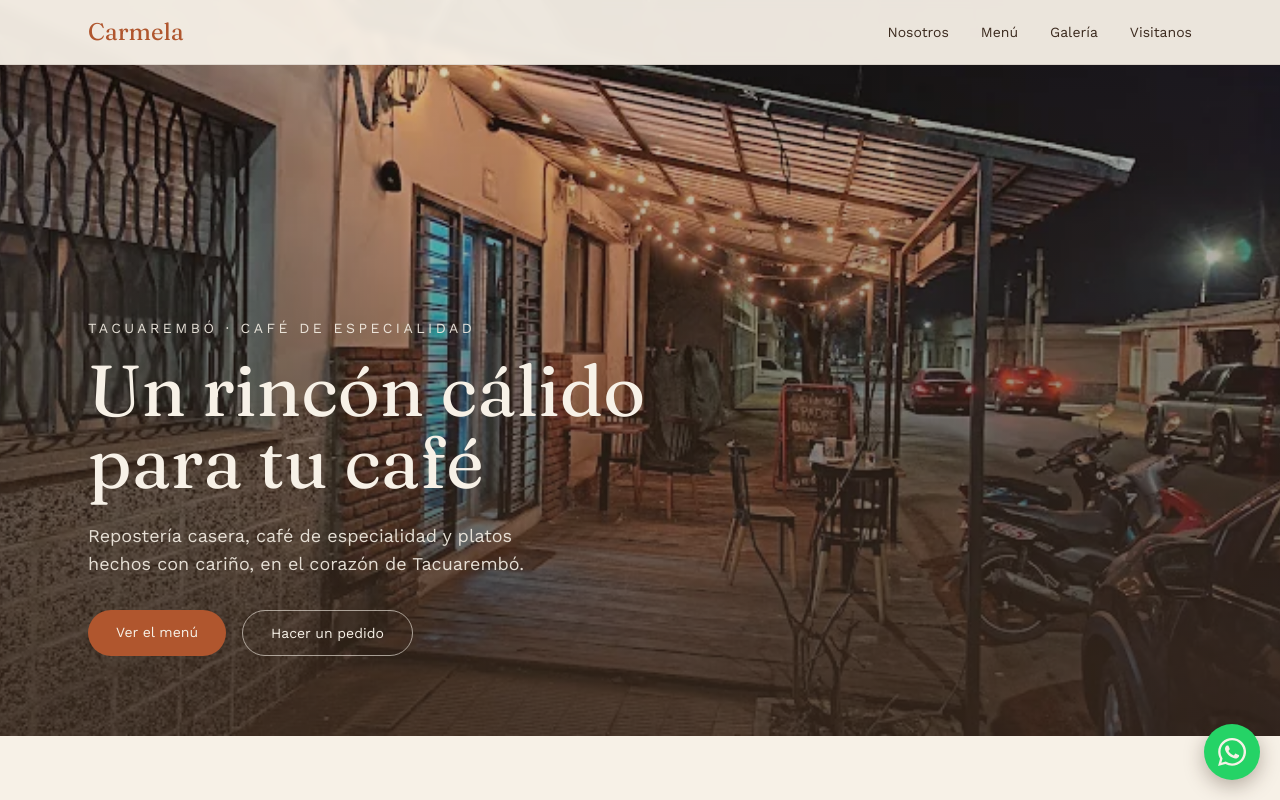
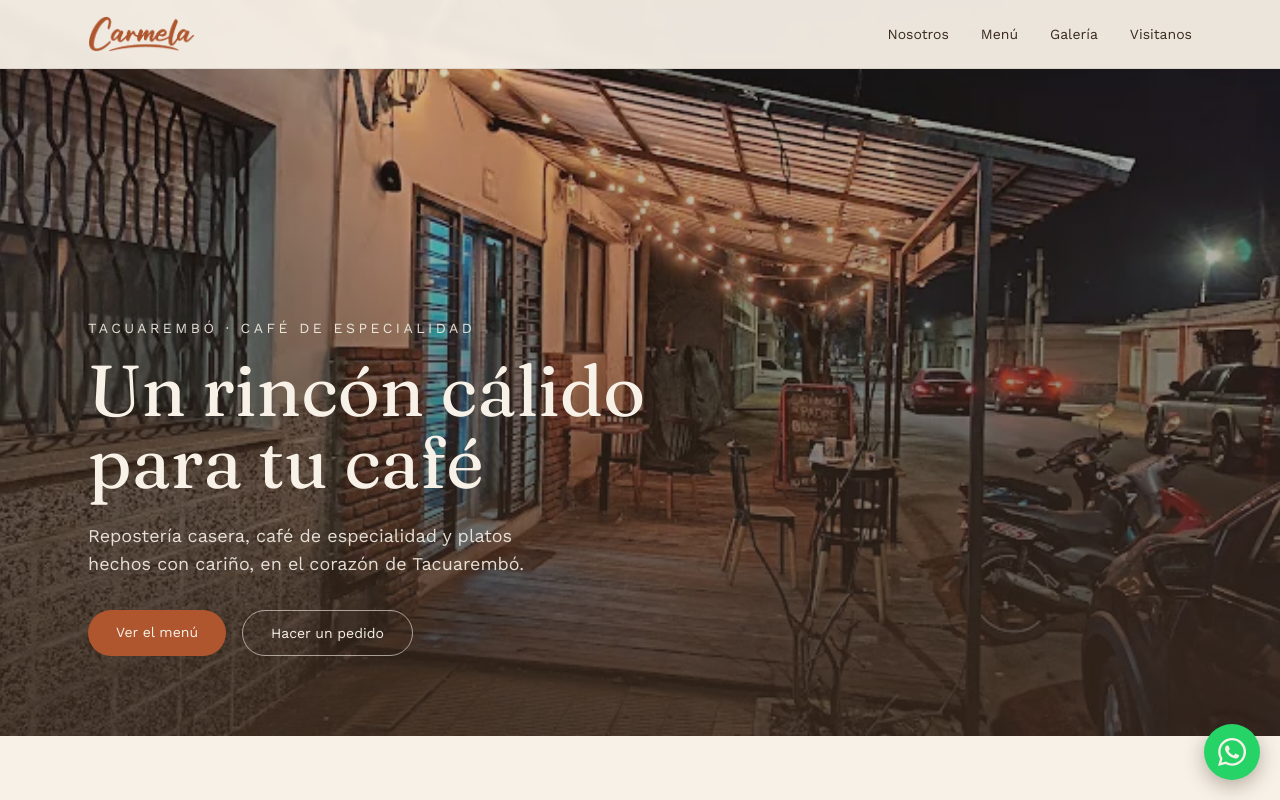
Before and after one commit to Dev-Gus/carmela, a plain HTML site: page index.html in a window 1280 px wide. Shown: the top 800 px of the page. Drawn offline with nearby package versions, Linux system fonts and the light colour scheme.

Commit message:
Replace text logo with real Carmela wordmark
Swap navbar/footer text placeholders for the actual logo image,
keyed to transparent PNG->WebP in rust (navbar) and cream (footer)
variants to match each background.

```diff
--- a/index.html
+++ b/index.html
@@ -99,7 +99,7 @@
 
 <nav class="fixed top-0 w-full z-50 backdrop-blur-sm border-b border-coffee-10" style="background:rgba(247,241,231,0.95)">
   <div class="max-w-6xl mx-auto px-6 py-4 flex items-center justify-between">
-    <span class="font-display text-2xl" style="color:var(--rust)">Carmela</span>
+    <img src="images/logo-rust.webp" alt="Carmela" width="900" height="303" class="h-8 md:h-9 w-auto">
     <div class="hidden md:flex items-center gap-8 text-sm">
       <a href="#nosotros" class="nav-link">Nosotros</a>
       <a href="#menu" class="nav-link">Menú</a>
@@ -303,7 +303,7 @@
 <footer class="bg-[var(--coffee)] text-cream-70 py-14">
   <div class="max-w-6xl mx-auto px-6 grid md:grid-cols-3 gap-10 text-sm">
     <div>
-      <span class="font-display text-2xl text-[var(--cream)]">Carmela</span>
+      <img src="images/logo-cream.webp" alt="Carmela" width="1029" height="354" class="h-7 w-auto">
       <p class="mt-3 opacity-70 leading-relaxed">Cafetería artesanal en el corazón de Tacuarembó. Café de especialidad, repostería casera y delivery a domicilio.</p>
     </div>
     <div>
```
Also changed, not shown: images/logo-cream.webp (added), images/logo-rust.webp (added).
